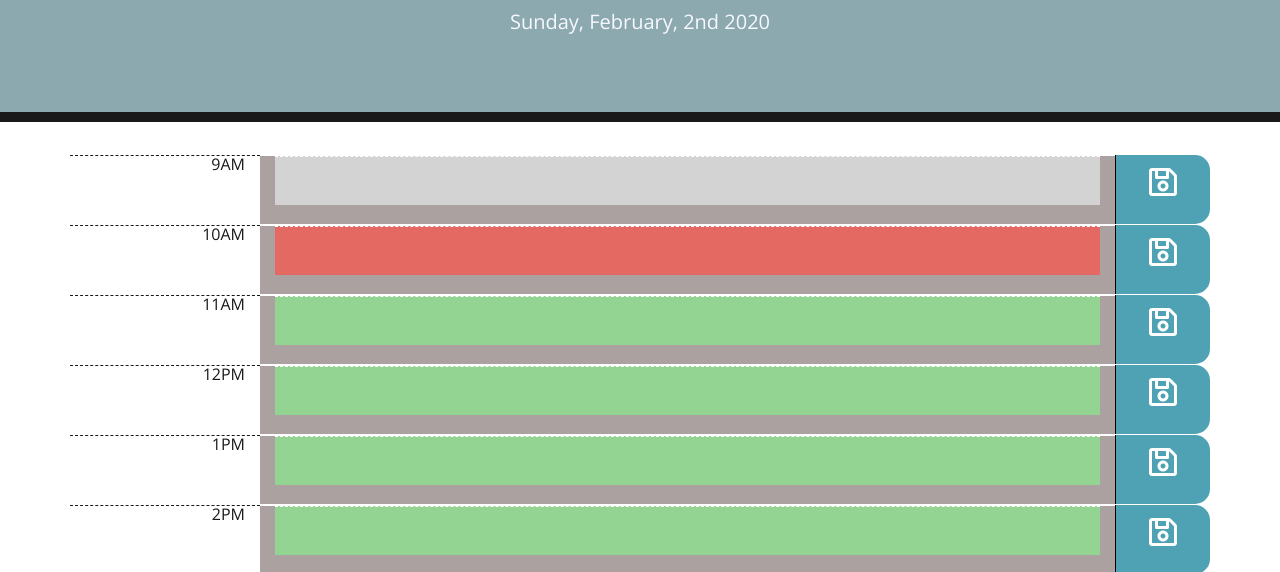
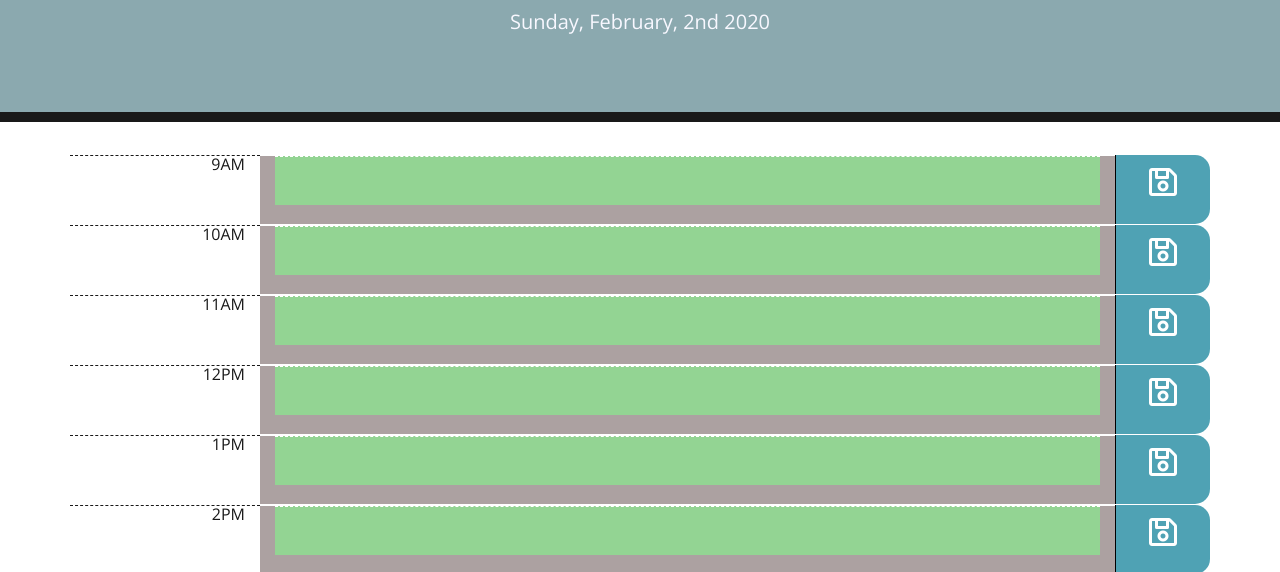
Before and after one commit to randrmoel/rvm-day-planner, a plain HTML site: page index.html in a window 1280 px wide. Shown: the part 182-754 px from the top of the page. Drawn offline with nearby package versions, Linux system fonts and the light colour scheme.

Commit message:
Refactor scripts and style, ensure that the agenda items are for today and overwrite if not with new local memory object

```diff
--- a/index.html
+++ b/index.html
@@ -18,113 +18,7 @@
       href="https://fonts.googleapis.com/css?family=Open+Sans&display=swap"
       rel="stylesheet"
     />
-    <!--<link rel="stylesheet" href="style.css" />-->
-    <style>
-* {
-    margin: 0;
-    padding: 0;
-    box-sizing: border-box;
-
-}
-
-body {
-    font-family: 'Open Sans', sans-serif;
-    font-size: 16px;
-    line-height: 1;
-  }
-
-  textarea{
-    background: transparent;
-    border: none;
-    resize: none;
-    color: #000000;
-    border-left: 1px solid black;
-  }
-
-  .jumbotron {
-    text-align: center;
-    background-color: #8ba9af;
-    color: ghostwhite;
-    border-radius: 0;
-    border-bottom: 10px solid #191919;
-  }
-
-  .description{
-    white-space: pre-wrap;
-  }
-
-  .time-block{
-    text-align: center;
-    border-radius: 15px;
-  }
-
-  .row {
-    white-space: normal;
-    height: 70px;
-    border-top: 1px solid white;
-  }
-
-  .hour {
-    background-color: #ffffff;
-    color: #191919;
-    border-top: 1px dashed #191919;
-    text-align: right;
-   }
-
-  .agenda {
-    border: none;
-    background-color: transparent;
-    resize: none;
-    overflow: auto;
-    outline: none;
-    width: 100%;
-  }
-
-  .agenda-text {
-    background-color: #aca1a1;
-    color:black;
-    border-top: 1px solid white;
-    margin:0;
-  }
-  .past {
-    background-color: #d3d3d3;
-    color: white;
-    border-top: 1px dashed white;
-  }
-
-  .present {
-    background-color: #e46962;
-    color: white;
-    border-top: 1px dashed white;
-  }
-
-  .future {
-    background-color: #93d493;
-    color: white;
-    border-top: 1px dashed white;
-  }
-
-  .saveBtn {
-    border-left: 1px solid black;
-    border-top-right-radius: 15px;
-    border-bottom-right-radius: 15px;
-    background-color: #4fa2b4;
-    color: white;
-  }
-
-  .saveBtn i:hover {
-    font-size: 20px;
-    transition: all .3s ease-in-out;
-  }
-
-  .saveIcon {
-    color: white !important;
-    font-size: 2em;
-    overflow: hidden;
-    padding: 2px;
-  }
-
-    </style>
+    <link rel="stylesheet" href="style.css" />
 
     <title>Work Day Scheduler</title>
   </head>
@@ -143,99 +37,6 @@ body {
 
     <script src="https://code.jquery.com/jquery-3.4.1.min.js"></script>
     <script src="https://cdnjs.cloudflare.com/ajax/libs/moment.js/2.24.0/moment.min.js"></script>
-
-    <script type = "text/javascript">
-      // Sets current date and current time
-      //var m = moment();
-      m = moment('10AM', 'h:mm a');
-      console.log(m);
-      var currentDayDisplay = m.format("dddd, MMMM, Do YYYY");
-      $("#currentDay").text(currentDayDisplay);
-      var nowHr = m.hours();
-      var wrkHrs = ["9AM", "10AM", "11AM", "12PM", "1PM", "2PM", "3PM", "4PM", "5PM"]
-      // Empty array to store values entered in textarea input by user
-      var initItems = {slot_0:"", slot_1:"", slot_2:"", slot_3:"", slot_4:"", slot_5:"", slot_6:"", slot_7:"", slot_8:"" };
-
-      //Check if storage object exists, if not initialize with blank otherwise retrieve
-
-      // get agendaItem
-      var storedItems  =  JSON.parse(localStorage.getItem("agendaItems"));
-      if(storedItems === null){
-        storedItems = initItems;
-        localStorage.setItem("agendaItems", JSON.stringify(storedItems));
-      } else {
-        storedItems = JSON.parse(localStorage.getItem("agendaItems"));
-      }
-
-      // render agenda
-      function rndrAgnda() {
-        $("<#hours>").empty;  // clear the old agenda of items
-        for(i=0; i<wrkHrs.length; i++){
-          var baseHTML = `
-          <div class="time-block">
-            <div class="row">
-              <div class="col-sm-2 hour">
-                <p class="display-time" id="slot_`+ i +`">`+ wrkHrs[i] +`</p>
-              </div>
-              <div class="col-sm-9 agenda-text">
-                <textarea style="color:black" rows="3" id="txt_`+ i +`" class="agenda"></textarea>
-              </div>
-              <div class="col-sm-1 saveBtn">
-                <button type="button" id = "btn_`+ i +`" class="btn saveIcon">
-                  <i class="far fa-save"></i>
-                </button>
-              </div>
-            </div> <!--End of row-->
-          </div> <!--End of time-block-->
-          `
-          $("#hours").append(baseHTML);
-        }
-        for(i=0; i<wrkHrs.length; i++){
-          $("#txt_"+i).text(storedItems["slot_"+i]);
-        }
-  }
-
-  function initAgnda() {
-    $(".time-block").each(function (i, element){
-    slotHr = moment($(this).find("#slot_"+ i).text(), 'h:mm a').hours();
-    console.log(slotHr);
-
-      if(slotHr < nowHr){
-        $(this).find("#txt_" + i).addClass("past");
-        $(this).find("#txt_" + i).removeClass("present", "future");
-      } else if(slotHr > nowHr) {
-        $(this).find("#txt_" + i).addClass("future");
-        $(this).find("#txt_" + i).removeClass("present", "past");
-      } else {
-        $(this).find("#txt_" + i).addClass("present");
-        $(this).find("#txt_" + i).removeClass("past", "future");
-      }
-
-    })}
-
-
-  rndrAgnda();
-  initAgnda();
-
-  // button listen, update object, save object and re render agenda
-  $(".btn").on("click", function(e){
-    e.defaultPrevented;
-    var whcBtn = $(this).attr("id");
-    indx = whcBtn.split("_")[1];
-    console.log(indx);
-    whcTxt = "#txt_"+indx;
-    whcKey = "slot_"+indx;
-    console.log(whcKey)
-    inTxt = $.trim($(whcTxt).val());
-    if(inTxt !== ""){
-    storedItems[whcKey] = inTxt;
-    console.log(storedItems);
-    }
-    //update memory
-    localStorage.setItem("agendaItems", JSON.stringify(storedItems));
-  })
-
-
-    </script>
+    <script src="script.js" type = "text/javascript"></script>
   </body>
 </html>
--- /dev/null
+++ b/script.js
@@ -0,0 +1,88 @@
+// Sets current date and current time
+var m = moment();
+//m = moment('10AM', 'h:mm a'); //test to see if colors work
+
+var currentDayDisplay = m.format("dddd, MMMM, Do YYYY");
+$("#currentDay").text(currentDayDisplay);
+var nowHr = m.hours();
+var wrkHrs = ["9AM", "10AM", "11AM", "12PM", "1PM", "2PM", "3PM", "4PM", "5PM"]
+// Empty array to store values entered in textarea input by user
+var initItems = {agndDate : m , agndItms:{slot_0:"", slot_1:"", slot_2:"", slot_3:"", slot_4:"", slot_5:"", slot_6:"", slot_7:"", slot_8:"" }};
+
+//Check if storage object exists for today, if not initialize with blank otherwise retrieve
+
+// get agendaItem
+var storedItems  =  JSON.parse(localStorage.getItem("agendaItems"));
+if(storedItems === null || storedItems.agndDate !==m){
+  storedItems = initItems;
+  localStorage.setItem("agendaItems", JSON.stringify(storedItems));
+} else {
+  storedItems = JSON.parse(localStorage.getItem("agendaItems"));
+}
+
+// render agenda
+function rndrAgnda() {
+  $("<#hours>").empty;  // clear the old agenda of items
+  for(i=0; i<wrkHrs.length; i++){ // add time-blocks with variable data
+    var baseHTML = `
+    <div class="time-block">
+      <div class="row">
+        <div class="col-sm-2 hour">
+          <p class="display-time" id="slot_`+ i +`">`+ wrkHrs[i] +`</p>
+        </div>
+        <div class="col-sm-9 agenda-text">
+          <textarea style="color:black" rows="3" id="txt_`+ i +`" class="agenda"></textarea>
+        </div>
+        <div class="col-sm-1 saveBtn">
+          <button type="button" id = "btn_`+ i +`" class="btn saveIcon">
+            <i class="far fa-save"></i>
+          </button>
+        </div>
+      </div> <!--End of row-->
+    </div> <!--End of time-block-->
+    `
+    $("#hours").append(baseHTML);
+  }
+  for(i=0; i<wrkHrs.length; i++){ //initialize agenda
+    $("#txt_"+i).text(storedItems["slot_"+i]);
+  }
+}
+
+function initAgnda() {
+$(".time-block").each(function (i, element){
+slotHr = moment($(this).find("#slot_"+ i).text(), 'h:mm a').hours();
+
+if(slotHr < nowHr){
+  $(this).find("#txt_" + i).addClass("past");
+  $(this).find("#txt_" + i).removeClass("present", "future");
+} else if(slotHr > nowHr) {
+  $(this).find("#txt_" + i).addClass("future");
+  $(this).find("#txt_" + i).removeClass("present", "past");
+} else {
+  $(this).find("#txt_" + i).addClass("present");
+  $(this).find("#txt_" + i).removeClass("past", "future");
+}
+
+})}
+
+
+rndrAgnda();
+initAgnda();
+
+// button listener, update object, save object and re-render agenda
+$(".btn").on("click", function(e){
+e.defaultPrevented;
+var whcBtn = $(this).attr("id"); //get which button was pressed by looking at id
+indx = whcBtn.split("_")[1];
+
+whcTxt = "#txt_"+indx;
+whcKey = "slot_"+indx;
+
+inTxt = $.trim($(whcTxt).val());
+if(inTxt !== ""){
+storedItems.agndItms[whcKey] = inTxt; //update agndItms object
+
+}
+//update memory
+localStorage.setItem("agendaItems", JSON.stringify(storedItems));
+})
--- a/style.css
+++ b/style.css
@@ -1,3 +1,10 @@
+* {
+  margin: 0;
+  padding: 0;
+  box-sizing: border-box;
+
+}
+
 body {
   font-family: 'Open Sans', sans-serif;
   font-size: 16px;
@@ -10,15 +17,14 @@ textarea{
   resize: none;
   color: #000000;
   border-left: 1px solid black;
-  padding: 10px;
 }
 
 .jumbotron {
   text-align: center;
-  background-color: transparent;
-  color: black;
+  background-color: #8ba9af;
+  color: ghostwhite;
   border-radius: 0;
-  border-bottom: 10px solid black;
+  border-bottom: 10px solid #191919;
 }
 
 .description{
@@ -31,37 +37,56 @@ textarea{
 }
 
 .row {
-  white-space: pre-wrap;
-  height: 80px;
-  border-top: 1px solid white;;
+  white-space: normal;
+  height: 70px;
+  border-top: 1px solid white;
 }
 
 .hour {
   background-color: #ffffff;
-  color: #000000;
-  border-top: 1px dashed #000000;
+  color: #191919;
+  border-top: 1px dashed #191919;
+  text-align: right;
+ }
+
+.agenda {
+  border: none;
+  background-color: transparent;
+  resize: none;
+  overflow: auto;
+  outline: none;
+  width: 100%;
 }
 
+.agenda-text {
+  background-color: #aca1a1;
+  color:black;
+  border-top: 1px solid white;
+  margin:0;
+}
 .past {
   background-color: #d3d3d3;
   color: white;
+  border-top: 1px dashed white;
 }
 
 .present {
-  background-color: #ff6961;
+  background-color: #e46962;
   color: white;
+  border-top: 1px dashed white;
 }
 
 .future {
-  background-color: #77dd77;
+  background-color: #93d493;
   color: white;
+  border-top: 1px dashed white;
 }
 
 .saveBtn {
   border-left: 1px solid black;
   border-top-right-radius: 15px;
   border-bottom-right-radius: 15px;
-  background-color: #06AED5;
+  background-color: #4fa2b4;
   color: white;
 }
 
@@ -69,3 +94,10 @@ textarea{
   font-size: 20px;
   transition: all .3s ease-in-out;
 }
+
+.saveIcon {
+  color: white !important;
+  font-size: 2em;
+  overflow: hidden;
+  padding: 2px;
+}
```
